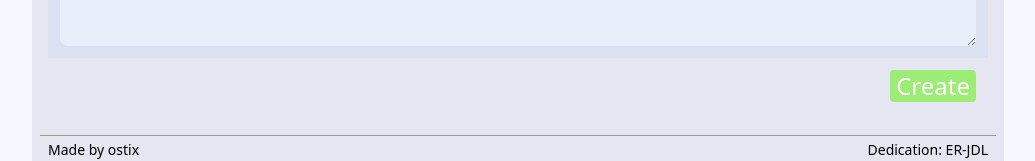
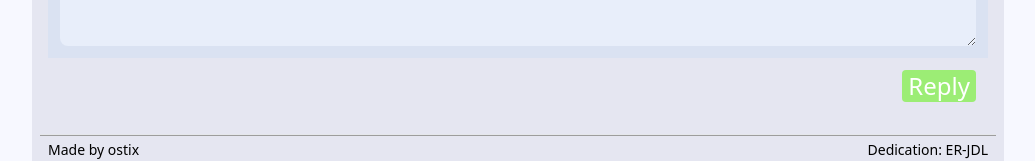
Before and after one commit to letsdebatetogether/letsdebatetogether.github.io, a Vue app: page / in a window 1280 px wide. Shown: the part 1403-1564 px from the top of the page, without its empty margins (122-1157 px from the left). Built offline with nearby package versions, Linux system fonts and the light colour scheme.

Commit message:
Fix AnswerBox reply button
.

```diff
--- a/src/components/AnswerBox.vue
+++ b/src/components/AnswerBox.vue
@@ -14,7 +14,7 @@
       </div>
     </div>
     <div class="flex p-3 justify-end">
-      <button class="bg-[#9CED75] rounded"><p class="mx-1.5 text-2xl text-white">Create</p></button>
+      <button class="bg-[#9CED75] rounded"><p class="mx-1.5 text-2xl text-white">Reply</p></button>
     </div>
 
   </div>
```
